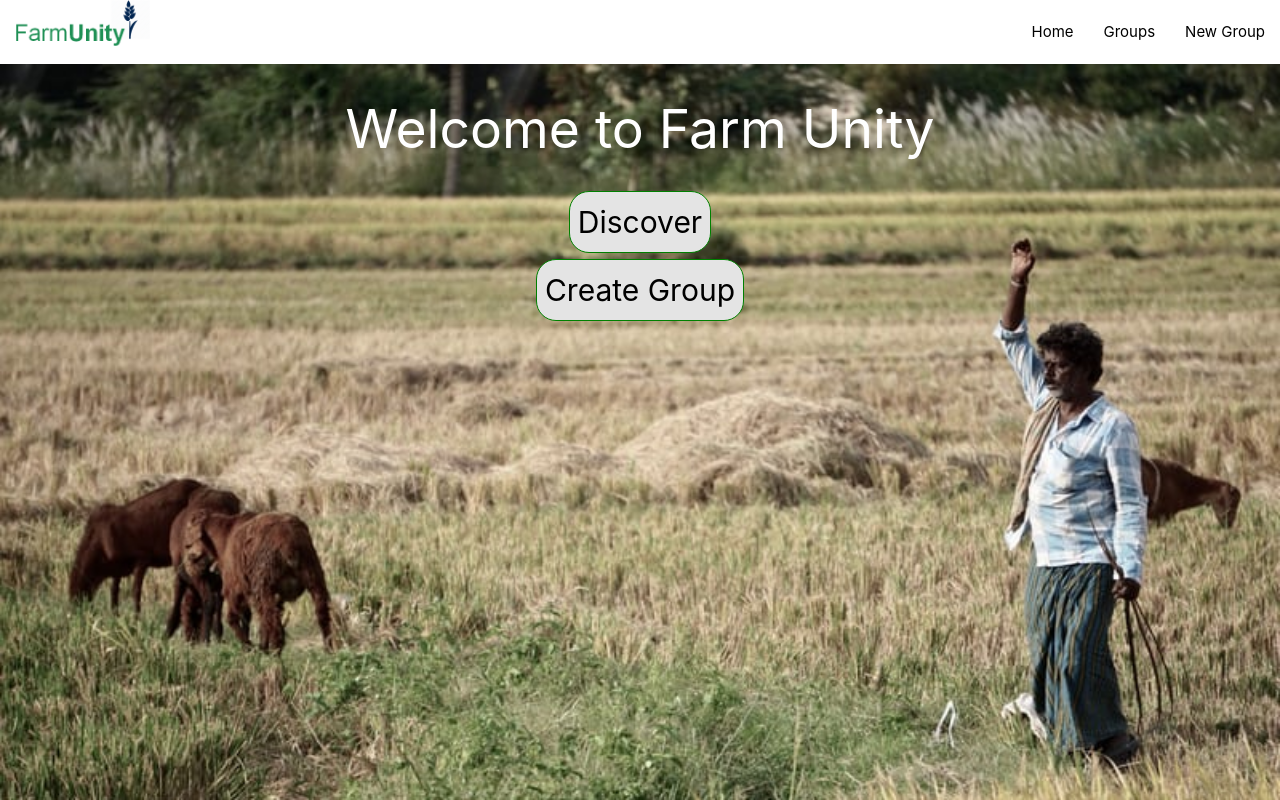
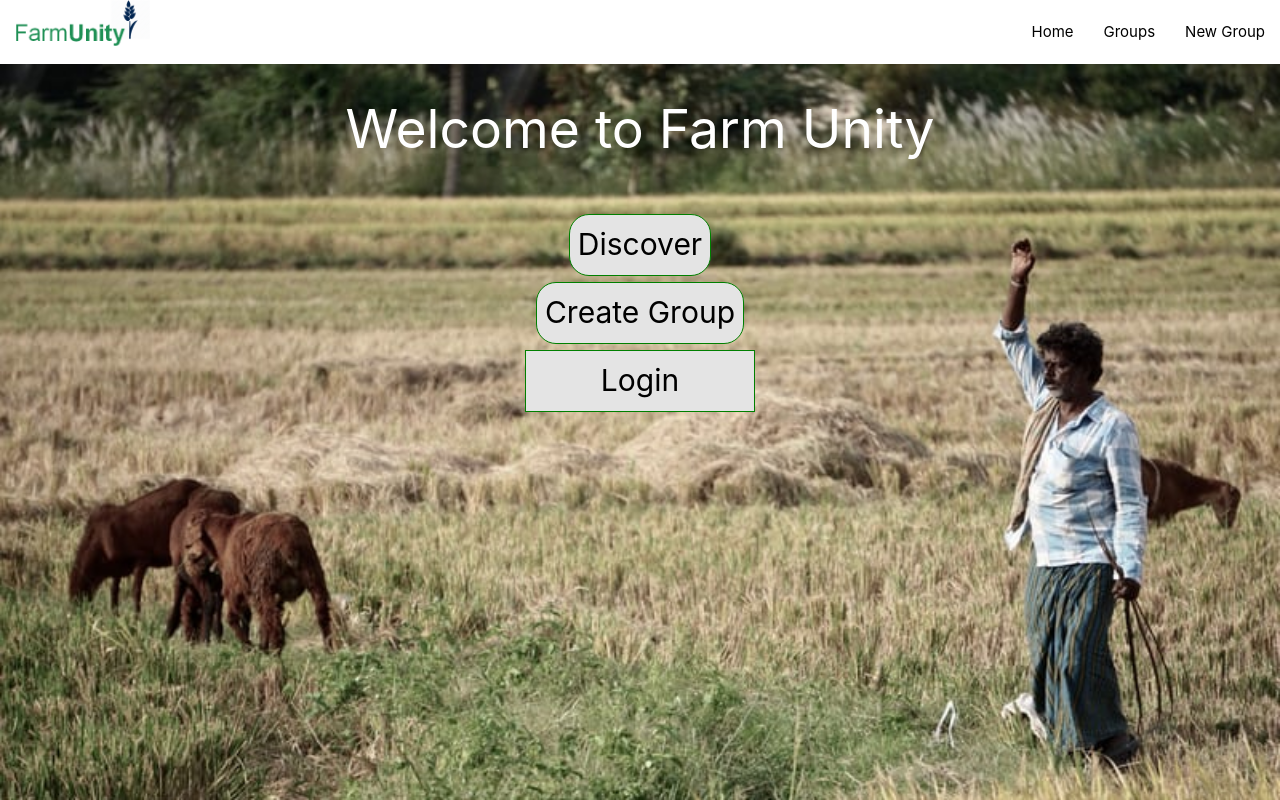
Before and after one commit to ShahruKhanHub/helpfarmer, a React (Create React App) app: page / in a window 1280 px wide. Built offline with nearby package versions, Linux system fonts and the light colour scheme.

Commit message:
add login button

```diff
--- a/src/components/Home.js
+++ b/src/components/Home.js
@@ -6,8 +6,12 @@ const Home = () => {
         <div className="home__background">
           <div className="home__container">
             <h2 className="white-text marginBottom">Welcome to Farm Unity</h2>
+            <br />
             <Link to="/groups" className="home__button">Discover</Link>
             <Link to="/createGroup" className="home__button">Create Group</Link>
+            <Link to="/createGroup" className="login__button">
+              <p>Login</p>
+            </Link>
           </div>
         </div>
     );
--- a/src/index.css
+++ b/src/index.css
@@ -44,6 +44,15 @@ nav ul a {
     background-color: #e4e4e4;
 }
 
+.login__button{
+    border: 1px solid green;
+    padding: .5rem 5rem;
+    margin: .2rem 0;
+    color: black;
+    font-size: 2rem;
+    background-color: #e4e4e4;
+}
+
 .card__flex{
     display: flex;
     justify-content: space-between;
```
